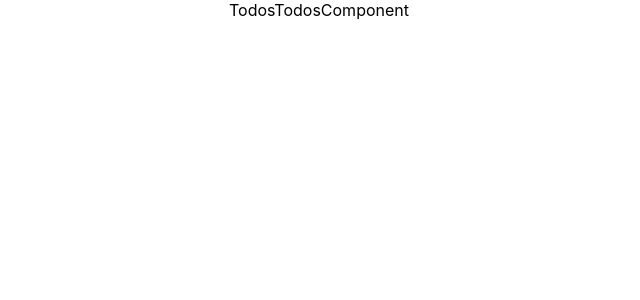
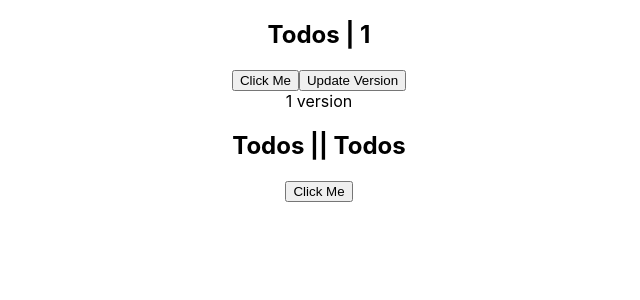
Before and after one commit to VidyaConsultancy/co-fe-ng-react, a React (Create React App) app in the folder todoapp-react/: page / in a window 1280 px wide. Shown: the top 300 px of the page, without its empty margins (321-961 px from the left). Built offline with nearby package versions, Linux system fonts and the light colour scheme.

Commit message:
react concepts

```diff
--- a/todoapp-react/src/components/app/App.js
+++ b/todoapp-react/src/components/app/App.js
@@ -1,11 +1,21 @@
+import React from 'react';
 import { Todos, TodosComponent } from '../todos/Todos';
 import './App.css';
 
 function App() {
+  const [version, setVersion] = React.useState(1);
+
+  const updateVersion = () => {
+    setVersion(version + 1)
+  }
+
+  const getVersionString = `${version} version`;
+
   return (
     <div className="App">
-      <Todos />
-      <TodosComponent />
+      <Todos version={version} updateVersion={updateVersion} />
+      {getVersionString}
+      <TodosComponent version={version} />
     </div>
   );
 }
--- a/todoapp-react/src/components/todos/Todos.jsx
+++ b/todoapp-react/src/components/todos/Todos.jsx
@@ -1,24 +1,68 @@
 import React, { Component } from "react";
 
-export const Todos = () => {
-  const [title, setTitle] = React.useState('Todos');
-  return "Todos";
+// react hooks introduced in 16.8v
+// useState, useEffect, useCallback, useLayoutEffect, useReducer, useRef, useId
+
+export const Todos = (props) => {
+  let [title, setTitle] = React.useState('Todos');
+  const handleClick = () => {
+    setTitle('updated title');
+  }
+
+  React.useEffect(() => {
+
+    return () => {
+
+    }
+  }, [title]);
+
+  return (
+    <div className="container">
+      <h2 title={title}>
+        {title} | {props.version}
+      </h2>
+      <button onClick={handleClick}>Click Me</button>
+      <button onClick={props.updateVersion}>Update Version</button>
+    </div>
+  );
 };
 
+/**
+ * Phase I Mounting -> invoked only once
+ * constructor
+ * static getDerivedStateFromProps
+ * render
+ * componentDidMount
+ * Phase II Updating
+ * static getDerivedStateFromProps
+ * shouldComponentUpdate
+ * render
+ * static getSnapshotBeforeUpdate
+ * componentDidUpdate
+ * Phase III Unmounting ->  invoked only once
+ * componentWillUnmount
+ */
 export class TodosComponent extends Component {
   constructor(props) {
     super(props);
     this.appTitle = 'Todos';
     this.state = {
-      title: 'Todos'
+      title: 'Todos',
+      todos: ['Learn HTML'],
     }
+    // this.handleClick = this.handleClick.bind(this);
   }
 
-  updateTitle() {
+  handleClick = () => {
     this.setState({ title: 'Todos updated' });
   }
 
   render() {
-    return "TodosComponent";
+    return (
+      <div className="container">
+        <h2 title={this.state.title}>{this.state.title} || {this.appTitle}</h2>
+        <button onClick={this.handleClick}>Click Me</button>
+      </div>
+    );
   }
 }
```
